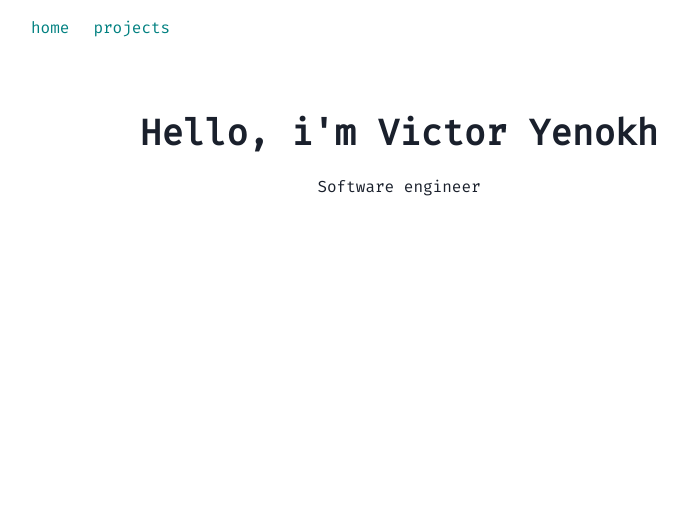
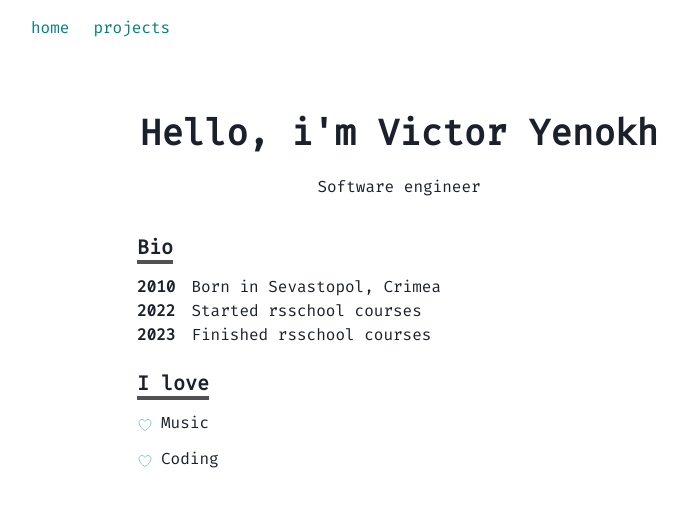
Before and after one commit to VKTRenokh/vktrenokh.github.io, a React (Vite) app: page / in a window 1280 px wide. Shown: the top 506 px of the page, without its empty margins (241-928 px from the left). Built offline with nearby package versions, Linux system fonts and the light colour scheme.

Commit message:
feat(about): add things that i love

```diff
--- a/package.json
+++ b/package.json
@@ -17,6 +17,7 @@
     "framer-motion": "^10.16.5",
     "react": "^18.2.0",
     "react-dom": "^18.2.0",
+    "react-icons": "^4.12.0",
     "react-router-dom": "^6.19.0"
   },
   "devDependencies": {
--- /dev/null
+++ b/src/app/components/section/section.tsx
@@ -0,0 +1,18 @@
+import { chakra, shouldForwardProp } from "@chakra-ui/react";
+import { motion } from "framer-motion";
+import { FC, ReactNode } from "react";
+
+const StyledDiv = chakra(motion.div, {
+  shouldForwardProp: (prop) => {
+    return shouldForwardProp(prop) || prop === "transition";
+  },
+});
+
+interface Props {
+  children: ReactNode;
+  delay: string,
+}
+
+export const Section: FC<Props> = ({ children, delay }) => {
+  return <StyledDiv initial={{ x: 10, opacity: 0 }} animate={{ y: 0, opacity: 1 }} transition={"0.8"} transitionDelay={delay} mb={6}>{children}</StyledDiv>;
+};
--- /dev/null
+++ b/src/app/components/text-important/text-important.ts
@@ -0,0 +1,5 @@
+import styled from "@emotion/styled";
+
+export const TextImportant = styled.span(
+  `font-weight: bold; margin-right: 1em; margin-bottom: 1em`,
+);
--- /dev/null
+++ b/src/app/components/things-i-love/things-i-love.tsx
@@ -0,0 +1,22 @@
+import { List, ListIcon, ListItem } from "@chakra-ui/react"
+import { IoHeartOutline } from "react-icons/io5";
+import { FC } from "react"
+
+interface Props {
+  things: string[]
+}
+
+export const ThingsILove: FC<Props> = ({ things }) => {
+  return (
+    <List spacing={3}>
+      {things.map(thing => {
+        return (
+          <ListItem >
+            <ListIcon color={'grassTeal'} as={IoHeartOutline}></ListIcon>
+            {thing}
+          </ListItem>
+        )
+      })}
+    </List>
+  )
+}
--- /dev/null
+++ b/src/app/constants/thingThatILove.ts
@@ -0,0 +1 @@
+export const thingsThatILove = ["Music", "Coding"];
--- a/src/app/pages/home/home.tsx
+++ b/src/app/pages/home/home.tsx
@@ -1,5 +1,9 @@
-import { Container, Box, Heading, Text, useColorModeValue } from "@chakra-ui/react"
+import { Container, Box, Heading, Text, Link, useColorModeValue } from "@chakra-ui/react"
+import { ThingsILove } from "../../components/things-i-love/things-i-love"
+import { Section } from "../../components/section/section"
+import { TextImportant } from "../../components/text-important/text-important"
 import * as React from "react"
+import { thingsThatILove } from "../../constants/thingThatILove"
 
 export const Home: React.FC = () => {
   return (
@@ -8,6 +12,25 @@ export const Home: React.FC = () => {
         <Heading mt={100} mb={5} variant="page-title" as="h2">Hello, i'm Victor Yenokh</Heading>
         <Text>Software engineer</Text>
       </Box>
+      <Section delay="0.1">
+        <Heading as="h3" variant='section-title'>Bio</Heading>
+        <Text>
+          <TextImportant>2010</TextImportant>
+          Born in Sevastopol, Crimea
+        </Text>
+        <Text>
+          <TextImportant>2022</TextImportant>
+          Started rsschool courses
+        </Text>
+        <Text>
+          <TextImportant>2023</TextImportant>
+          Finished rsschool courses
+        </Text>
+      </Section>
+      <Section delay="0.2">
+        <Heading as="h3" variant='section-title'>I love</Heading>
+        <ThingsILove things={thingsThatILove}></ThingsILove>
+      </Section>
     </Container>
   )
 }
--- a/src/app/theme.ts
+++ b/src/app/theme.ts
@@ -8,11 +8,39 @@ const styles = {
   }),
 };
 
+const components = {
+  Heading: {
+    variants: {
+      "section-title": {
+        textDecoration: "underline",
+        fontSize: 20,
+        textUnderlineOffset: 6,
+        textDecorationColor: "#525252",
+        textDecorationThickness: 4,
+        marginTop: 3,
+        marginBottom: 4,
+      },
+    },
+  },
+  Link: {
+    baseStyle: (props: StyleFunctionProps) => ({
+      color: mode("#3d7aed", "#ff63c3")(props),
+      textUnderlineOffset: 3,
+    }),
+  },
+};
+
+const colors = {
+  grassTeal: "#88ccca",
+};
+
 export const theme = extendTheme({
   config: {
     initialColorMode: "dark",
     useSystemColorMode: true,
   },
+  colors,
+  components,
   styles,
   fonts: {
     heading: "Fira Code",
```
Also changed, not shown: 1 other file (tests, documents, lock files or other folders).
